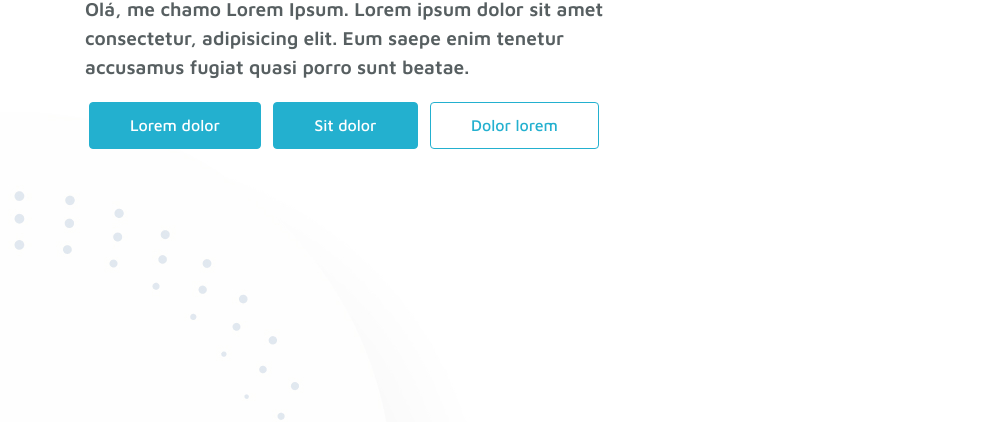
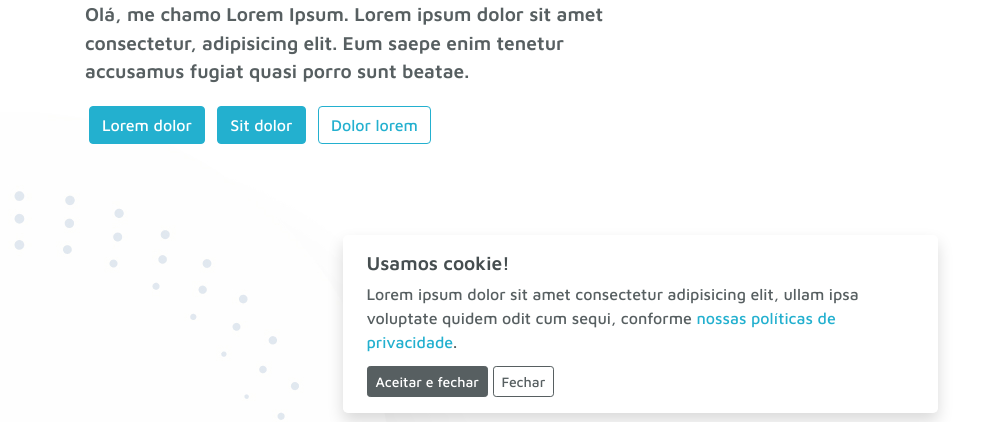
Before and after one commit to ernandesrs/pproj_front_ersportfolio, a website: page index.html in a window 1280 px wide. Shown: the part 383-805 px from the top of the page, without its empty margins (0-990 px from the left). Drawn offline with nearby package versions, Linux system fonts and the light colour scheme.

Commit message:
Cookie usage alert

```diff
--- a/assets/js/scripts.js
+++ b/assets/js/scripts.js
@@ -13,3 +13,20 @@ const scroll = document.addEventListener("scroll", function () {
 
     floatingNav.classList.add("visible-nav");
 });
+
+const cookieAlert = document.querySelector("#cookie-alert");
+
+if (!localStorage.getItem("cookie_accept")) {
+    cookieAlert.classList.add("show-cookie-alert");
+}
+
+if (cookieAlert.classList.contains("show-cookie-alert")) {
+    cookieAlert.querySelector(".button-accept").addEventListener("click", function (e) {
+        localStorage.setItem("cookie_accept", true);
+        cookieAlert.classList.remove("show-cookie-alert");
+    });
+
+    cookieAlert.querySelector(".button-close").addEventListener("click", function (e) {
+        cookieAlert.classList.remove("show-cookie-alert");
+    });
+}
--- a/index.html
+++ b/index.html
@@ -22,7 +22,8 @@
                     <header class="d-flex align-items-center py-2">
                         <a href="" title="Lorem dolor sit to home">
                             <div class="logo">
-                                <img class="img-fluid" src="./assets/img/logo.svg" alt="Logo">
+                                <img class="img-fluid" src="./assets/img/logo.svg"
+                                    alt="Logo">
                             </div>
                             <h1 class="name sr-only"><span
                                     class="text-primary-normal">ERS</span>PORTFOLIO</h1>
@@ -266,6 +267,25 @@
         </div>
     </div>
 
+    <div class="cookie-alert" id="cookie-alert">
+        <div class="container">
+            <div class="shadow rounded-lg cookie-alert-inner">
+                <h4 class="cookie-alert-title">Usamos cookie!</h4>
+                <p class="mb-1 cookie-alert-description">Lorem ipsum dolor sit amet
+                    consectetur adipisicing elit, ullam ipsa voluptate quidem odit cum
+                    sequi, conforme <a href="">nossas políticas de privacidade</a>.</p>
+                <div class="text-left pt-2">
+                    <a class="btn btn-dark-normal btn-sm button-accept">
+                        Aceitar e fechar
+                    </a>
+                    <a class="btn btn-outline-dark-normal btn-sm button-close">
+                        Fechar
+                    </a>
+                </div>
+            </div>
+        </div>
+    </div>
+
     <script src="./assets/js/scripts.js"></script>
 
 </body>
--- a/src/scss/_custom.scss
+++ b/src/scss/_custom.scss
@@ -13,10 +13,6 @@ body {
             transition: $transition-base;
             color: $secondary-dark;
         }
-    }
-
-    .btn {
-        padding: $spacer / 1.5 $spacer * 2.5;
     }
 }
 
@@ -74,6 +70,52 @@ body {
             .text {
                 display: none;
             }
+        }
+    }
+}
+
+.cookie-alert {
+    display: flex;
+    justify-content: center;
+    width: 100%;
+    position: fixed;
+    left: 0;
+    bottom: $spacer / 4;
+    z-index: 900;
+    transform: translateY(100%);
+    opacity: 0;
+
+    &.show-cookie-alert {
+        animation: showCA 0.375s ease-in-out 1 both;
+
+        @keyframes showCA {
+            100% {
+                transform: translateY(0%);
+                opacity: 1;
+            }
+        }
+    }
+
+    .container {
+        width: 100%;
+        max-width: 625px;
+    }
+
+    .cookie-alert-inner {
+        background-color: $white;
+        width: 100%;
+        padding: $spacer $spacer * 1.5;
+
+        .cookie-alert-title {
+            font-size: 1.2rem;
+            font-weight: 600;
+            color: $dark-dark;
+        }
+
+        .cookie-alert-description {
+            font-size: 1rem;
+            font-weight: 500;
+            color: $dark-normal;
         }
     }
 }
```
Also changed, not shown: assets/css/styles.css.
